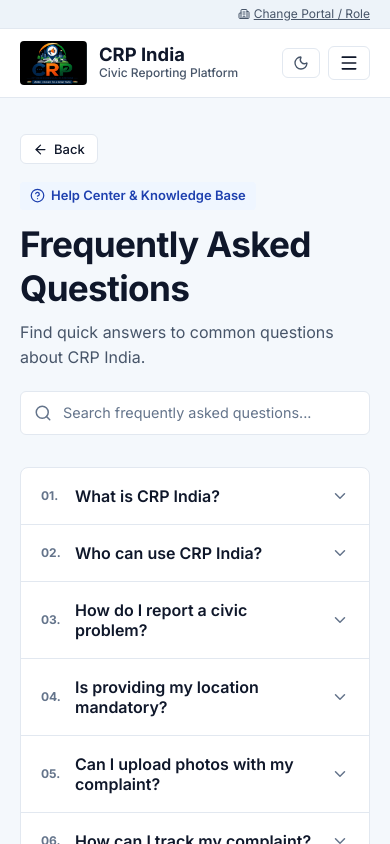
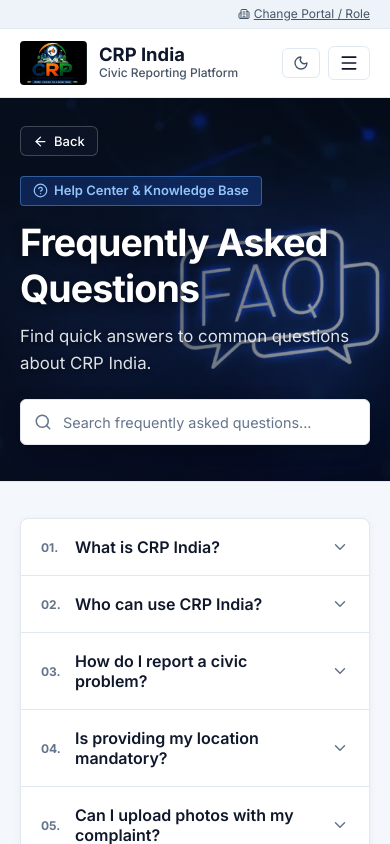
Before and after one commit to amankr28819-prog/CRP---India-NEW, a React (Vite) app in the folder frontend/: page /faqs in a window 390 px wide. Shown: the top 844 px of the page. Built offline with nearby package versions, Linux system fonts and the light colour scheme; no server answers.

Commit message:
Add glowing FAQ hero background image and smooth hover/click accordion animations to FAQ page

```diff
--- a/frontend/src/index.css
+++ b/frontend/src/index.css
@@ -983,3 +983,112 @@
     transform: scaleX(0);
   }
 }
+
+/* ==========================================================================
+   CRP India FAQ Header & Accordion Hover/Click Animations
+   ========================================================================== */
+
+.faq-hero-section {
+  position: relative;
+  background-size: cover;
+  background-position: right center;
+  background-repeat: no-repeat;
+  border-bottom: 1px solid var(--border-subtle);
+  padding: 38px 0 46px 0;
+  overflow: hidden;
+}
+
+.faq-item {
+  border-bottom: 1px solid var(--border-subtle);
+  transition: background-color 0.2s ease;
+}
+
+.faq-item:last-child {
+  border-bottom: none;
+}
+
+.faq-question-btn {
+  width: 100%;
+  display: flex;
+  align-items: center;
+  justify-content: space-between;
+  padding: 18px 20px;
+  background: transparent;
+  border: none;
+  cursor: pointer;
+  text-align: left;
+  color: var(--text-primary);
+  font-size: 1rem;
+  font-weight: 600;
+  gap: 16px;
+  transition: background-color 0.2s ease, color 0.15s ease;
+}
+
+.faq-item.is-active .faq-question-btn {
+  background-color: var(--bg-subtle);
+}
+
+.faq-chevron {
+  color: var(--text-muted);
+  transition: transform 260ms cubic-bezier(0.4, 0, 0.2, 1), color 200ms ease;
+  flex-shrink: 0;
+}
+
+.faq-item.is-active .faq-chevron {
+  color: var(--color-primary);
+  transform: rotate(180deg);
+}
+
+.faq-num {
+  font-size: 0.75rem;
+  color: var(--text-muted);
+  font-weight: 700;
+  min-width: 22px;
+  transition: color 0.2s ease;
+}
+
+.faq-item.is-active .faq-num {
+  color: var(--color-primary);
+}
+
+/* Smooth Accordion Height Expansion + Fade Animation */
+.faq-answer-wrapper {
+  display: grid;
+  grid-template-rows: 0fr;
+  transition: grid-template-rows 280ms cubic-bezier(0.4, 0, 0.2, 1);
+}
+
+.faq-answer-wrapper.is-open {
+  grid-template-rows: 1fr;
+}
+
+.faq-answer-inner {
+  overflow: hidden;
+}
+
+.faq-answer-content {
+  padding: 14px 20px 20px 54px;
+  color: var(--text-secondary);
+  font-size: 0.925rem;
+  line-height: 1.65;
+  background-color: var(--bg-subtle);
+  border-top: 1px solid var(--border-subtle);
+  opacity: 0;
+  transform: translateY(-4px);
+  transition: opacity 240ms ease 40ms, transform 240ms ease 40ms;
+}
+
+.faq-answer-wrapper.is-open .faq-answer-content {
+  opacity: 1;
+  transform: translateY(0);
+}
+
+@media (max-width: 640px) {
+  .faq-answer-content {
+    padding: 12px 16px 18px 20px;
+  }
+  .faq-hero-section {
+    background-position: 80% center;
+    padding: 28px 0 36px 0;
+  }
+}
--- a/frontend/src/pages/FAQs.jsx
+++ b/frontend/src/pages/FAQs.jsx
@@ -10,10 +10,15 @@
   FileQuestion
 } from 'lucide-react';
 import BackButton from '../components/BackButton';
+import faqHeaderBg from '../assets/faq-header-bg.webp';
 
 export default function FAQs() {
-  const [openIndex, setOpenIndex] = useState(null);
+  const [clickedIndex, setClickedIndex] = useState(null);
+  const [hoveredIndex, setHoveredIndex] = useState(null);
+  const [justClosedIndex, setJustClosedIndex] = useState(null);
   const [searchQuery, setSearchQuery] = useState('');
+
+  const isTouch = typeof window !== 'undefined' && window.matchMedia('(pointer: coarse)').matches;
 
   const faqData = [
     {
@@ -89,7 +94,30 @@
   ];
 
   const toggleAccordion = (index) => {
-    setOpenIndex(prevIndex => (prevIndex === index ? null : index));
+    if (clickedIndex === index) {
+      setClickedIndex(null);
+      setJustClosedIndex(index);
+    } else {
+      setClickedIndex(index);
+      setJustClosedIndex(null);
+    }
+  };
+
+  const handleMouseEnter = (index) => {
+    if (!isTouch && justClosedIndex !== index) {
+      setHoveredIndex(index);
+    }
+  };
+
+  const handleMouseLeave = (index) => {
+    if (!isTouch) {
+      if (hoveredIndex === index) {
+        setHoveredIndex(null);
+      }
+      if (justClosedIndex === index) {
+        setJustClosedIndex(null);
+      }
+    }
   };
 
   const filteredFaqs = faqData.filter(faq => {
@@ -102,53 +130,89 @@
   });
 
   return (
-    <div style={{ padding: '36px 0 64px 0' }}>
-      <div className="container" style={{ maxWidth: '860px' }}>
-        <BackButton fallback="/" />
+    <div className="faq-page-wrapper" style={{ paddingBottom: '64px' }}>
+      {/* Top Header / Hero Section with Glowing FAQ Background Graphic */}
+      <section
+        className="faq-hero-section"
+        style={{
+          backgroundImage: `
+            linear-gradient(
+              to right,
+              rgba(8, 16, 32, 0.78) 0%,
+              rgba(8, 16, 32, 0.60) 45%,
+              rgba(8, 16, 32, 0.45) 80%,
+              rgba(8, 16, 32, 0.48) 100%
+            ),
+            url(${faqHeaderBg})
+          `
+        }}
+      >
+        <div className="container" style={{ maxWidth: '960px' }}>
+          <BackButton
+            fallback="/"
+            style={{
+              backgroundColor: 'rgba(15, 23, 42, 0.65)',
+              borderColor: 'rgba(255, 255, 255, 0.22)',
+              color: '#FFFFFF',
+              backdropFilter: 'blur(8px)',
+              WebkitBackdropFilter: 'blur(8px)',
+              marginBottom: '20px'
+            }}
+          />
 
-        {/* Page Header */}
-        <div style={{ marginBottom: '32px' }}>
+          <div style={{ maxWidth: '620px' }}>
+            {/* Help Center Label */}
             <div
               style={{
                 display: 'inline-flex',
                 alignItems: 'center',
                 gap: '6px',
-              padding: '4px 10px',
-              backgroundColor: 'var(--color-primary-light)',
-              color: 'var(--color-primary)',
+                padding: '4px 12px',
+                backgroundColor: 'rgba(37, 99, 235, 0.25)',
+                border: '1px solid rgba(96, 165, 250, 0.45)',
+                color: '#93C5FD',
                 borderRadius: '4px',
                 fontSize: '0.8125rem',
                 fontWeight: 600,
-              marginBottom: '12px'
+                marginBottom: '14px',
+                backdropFilter: 'blur(6px)',
+                WebkitBackdropFilter: 'blur(6px)'
               }}
             >
               <HelpCircle size={15} />
               <span>Help Center & Knowledge Base</span>
             </div>
 
+            {/* Page Heading */}
             <h1
               style={{
-              fontSize: '2.2rem',
+                fontSize: '2.35rem',
                 fontWeight: 700,
-              color: 'var(--text-primary)',
-              letterSpacing: '-0.02em',
-              marginBottom: '10px'
+                color: '#FFFFFF',
+                letterSpacing: '-0.025em',
+                marginBottom: '10px',
+                lineHeight: 1.25,
+                textShadow: '0 2px 10px rgba(0, 0, 0, 0.5)'
               }}
             >
               Frequently Asked Questions
             </h1>
+
+            {/* Subtitle */}
             <p
               style={{
-              fontSize: '1rem',
-              color: 'var(--text-secondary)',
-              lineHeight: 1.6
+                fontSize: '1.05rem',
+                color: 'rgba(241, 245, 249, 0.92)',
+                lineHeight: 1.6,
+                marginBottom: '22px',
+                textShadow: '0 1px 4px rgba(0, 0, 0, 0.4)'
               }}
             >
               Find quick answers to common questions about CRP India.
             </p>
 
-          {/* Quick Search */}
-          <div style={{ position: 'relative', marginTop: '20px' }}>
+            {/* Quick Search Bar */}
+            <div style={{ position: 'relative' }}>
               <Search
                 size={18}
                 style={{
@@ -165,7 +229,13 @@
                 onChange={(e) => setSearchQuery(e.target.value)}
                 placeholder="Search frequently asked questions..."
                 className="form-input"
-              style={{ paddingLeft: '42px', height: '44px', fontSize: '0.9rem' }}
+                style={{
+                  paddingLeft: '42px',
+                  height: '46px',
+                  fontSize: '0.9rem',
+                  backgroundColor: 'var(--bg-surface)',
+                  boxShadow: '0 4px 16px rgba(0, 0, 0, 0.25)'
+                }}
               />
               {searchQuery && (
                 <button
@@ -188,7 +258,11 @@
               )}
             </div>
           </div>
+        </div>
+      </section>
 
+      {/* Main FAQ Content Area (Clean CRP India Dark Theme, strictly NO background image) */}
+      <div className="container" style={{ maxWidth: '860px', paddingTop: '36px' }}>
         {/* Accordion List Container */}
         <div
           style={{
@@ -196,84 +270,47 @@
             border: '1px solid var(--border-subtle)',
             borderRadius: '8px',
             overflow: 'hidden',
-            marginBottom: '32px'
+            marginBottom: '32px',
+            boxShadow: '0 2px 10px rgba(0, 0, 0, 0.05)'
           }}
         >
           {filteredFaqs.length > 0 ? (
             filteredFaqs.map((faq, index) => {
-              const isOpen = openIndex === index;
+              const isHovered = !isTouch && hoveredIndex === index && justClosedIndex !== index;
+              const isExpanded = clickedIndex === index || isHovered;
+
               return (
                 <div
                   key={faq.id}
-                  style={{
-                    borderBottom: index < filteredFaqs.length - 1 ? '1px solid var(--border-subtle)' : 'none'
-                  }}
+                  className={`faq-item ${isExpanded ? 'is-active' : ''}`}
+                  onMouseEnter={() => handleMouseEnter(index)}
+                  onMouseLeave={() => handleMouseLeave(index)}
                 >
                   <button
                     type="button"
                     onClick={() => toggleAccordion(index)}
-                    aria-expanded={isOpen}
-                    style={{
-                      width: '100%',
-                      display: 'flex',
-                      alignItems: 'center',
-                      justifyContent: 'space-between',
-                      padding: '18px 20px',
-                      background: isOpen ? 'var(--bg-subtle)' : 'none',
-                      border: 'none',
-                      cursor: 'pointer',
-                      textAlign: 'left',
-                      color: 'var(--text-primary)',
-                      fontSize: '1rem',
-                      fontWeight: 600,
-                      gap: '16px',
-                      transition: 'background-color 0.15s ease'
-                    }}
-                    onMouseEnter={(e) => {
-                      if (!isOpen) e.currentTarget.style.backgroundColor = 'var(--bg-subtle)';
-                    }}
-                    onMouseLeave={(e) => {
-                      if (!isOpen) e.currentTarget.style.backgroundColor = 'transparent';
-                    }}
+                    aria-expanded={isExpanded}
+                    className="faq-question-btn"
                   >
                     <span style={{ display: 'flex', alignItems: 'center', gap: '12px' }}>
-                      <span
-                        style={{
-                          fontSize: '0.75rem',
-                          color: isOpen ? 'var(--color-primary)' : 'var(--text-muted)',
-                          fontWeight: 700,
-                          minWidth: '22px'
-                        }}
-                      >
+                      <span className="faq-num">
                         {String(faq.id).padStart(2, '0')}.
                       </span>
                       <span>{faq.question}</span>
                     </span>
                     <ChevronDown
                       size={18}
-                      style={{
-                        color: isOpen ? 'var(--color-primary)' : 'var(--text-muted)',
-                        transform: isOpen ? 'rotate(180deg)' : 'rotate(0deg)',
-                        transition: 'transform 0.2s ease',
-                        flexShrink: 0
-                      }}
+                      className={`faq-chevron ${isExpanded ? 'is-open' : ''}`}
                     />
                   </button>
 
-                  {isOpen && (
-                    <div
-                      style={{
-                        padding: '12px 20px 20px 54px',
-                        color: 'var(--text-secondary)',
-                        fontSize: '0.925rem',
-                        lineHeight: 1.65,
-                        backgroundColor: 'var(--bg-subtle)',
-                        borderTop: '1px solid var(--border-subtle)'
-                      }}
-                    >
+                  <div className={`faq-answer-wrapper ${isExpanded ? 'is-open' : ''}`}>
+                    <div className="faq-answer-inner">
+                      <div className="faq-answer-content">
                         {faq.answer}
                       </div>
-                  )}
+                    </div>
+                  </div>
                 </div>
               );
             })
```
Also changed, not shown: frontend/src/assets/faq-header-bg.webp (added). Lines whose indentation alone changed are shown as unchanged.
